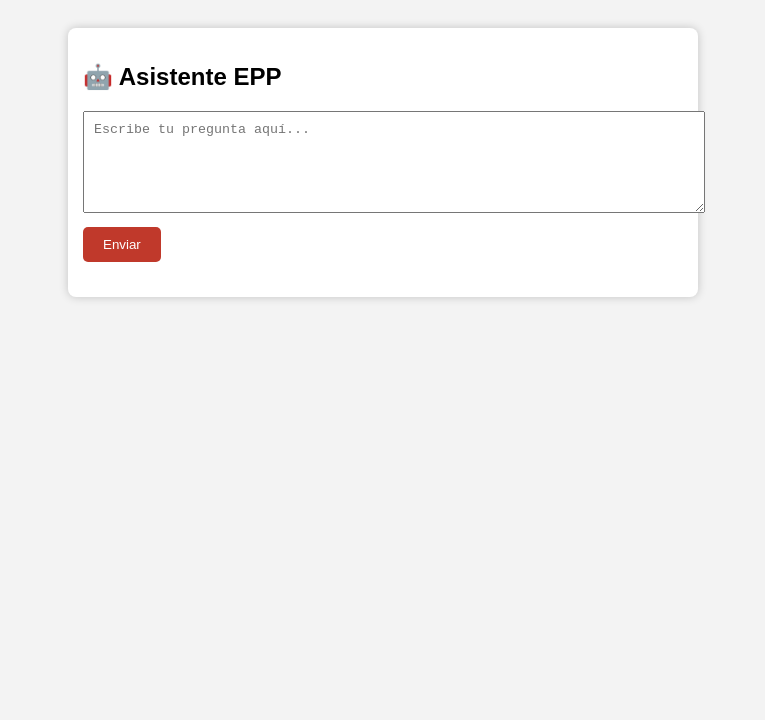
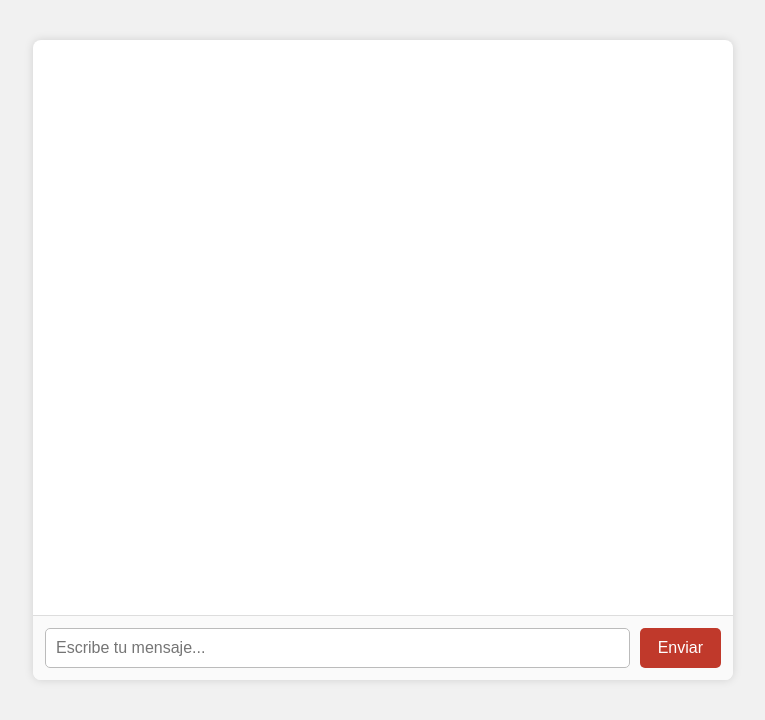
Before and after one commit to mktedpp-hue/chatbot-epp, a plain HTML site: page index.html in a window 1280 px wide. Shown: the whole page, without its empty margins (257-1022 px from the left). Drawn offline with Linux system fonts and the light colour scheme.

Commit message:
Update index.html

```diff
--- a/index.html
+++ b/index.html
@@ -2,65 +2,145 @@
 <html lang="es">
 <head>
   <meta charset="UTF-8" />
-  <title>Chatbot - Escuela Peruana de Parrilleros</title>
+  <title>Chatbot EPP - Escuela Peruana de Parrilleros</title>
+
   <style>
     body {
-      font-family: Arial;
-      background: #f3f3f3;
-      padding: 20px;
+      font-family: Arial, sans-serif;
+      background: #f1f1f1;
+      margin: 0;
+      padding: 0;
     }
+
     #chat-container {
       width: 100%;
-      max-width: 600px;
-      margin: auto;
+      max-width: 700px;
+      margin: 40px auto;
       background: white;
-      padding: 15px;
       border-radius: 8px;
-      box-shadow: 0 0 10px #0003;
+      box-shadow: 0 0 10px #0002;
+      display: flex;
+      flex-direction: column;
+      height: 80vh;
+      overflow: hidden;
     }
-    textarea {
-      width: 100%;
-      height: 80px;
+
+    #messages {
+      flex: 1;
+      padding: 20px;
+      overflow-y: auto;
+      display: flex;
+      flex-direction: column;
+      gap: 12px;
+    }
+
+    .msg-user {
+      align-self: flex-end;
+      background: #c0392b;
+      color: white;
+      padding: 10px 15px;
+      border-radius: 10px 10px 0 10px;
+      max-width: 75%;
+      white-space: pre-wrap;
+    }
+
+    .msg-bot {
+      align-self: flex-start;
+      background: #e0e0e0;
+      padding: 10px 15px;
+      border-radius: 10px 10px 10px 0;
+      max-width: 75%;
+      white-space: pre-wrap;
+    }
+
+    #input-area {
+      display: flex;
+      padding: 12px;
+      gap: 10px;
+      border-top: 1px solid #ddd;
+      background: #fafafa;
+    }
+
+    #user-input {
+      flex: 1;
+      font-size: 16px;
       padding: 10px;
-      margin-bottom: 10px;
+      border-radius: 5px;
+      border: 1px solid #bbb;
     }
-    button {
-      padding: 10px 20px;
+
+    #send-btn {
       background: #c0392b;
       color: white;
       border: none;
+      padding: 10px 18px;
+      border-radius: 5px;
       cursor: pointer;
-      border-radius: 5px;
+      font-size: 16px;
     }
-    #response {
-      margin-top: 20px;
-      white-space: pre-wrap;
+
+    #send-btn:hover {
+      background: #a5281d;
     }
   </style>
 </head>
 <body>
 
-  <div id="chat-container">
-    <h2>🤖 Asistente EPP</h2>
-    <textarea id="msg" placeholder="Escribe tu pregunta aquí..."></textarea>
-    <button onclick="sendMsg()">Enviar</button>
+<div id="chat-container">
 
-    <div id="response"></div>
+  <div id="messages"></div>
+
+  <div id="input-area">
+    <input type="text" id="user-input" placeholder="Escribe tu mensaje..." />
+    <button id="send-btn">Enviar</button>
   </div>
 
+</div>
+
 <script>
-async function sendMsg() {
-  const message = document.getElementById("msg").value;
+  const messagesDiv = document.getElementById("messages");
+  const input = document.getElementById("user-input");
+  const button = document.getElementById("send-btn");
 
-  const res = await fetch("/api/chat", {
-    method: "POST",
-    headers: { "Content-Type": "application/json" },
-    body: JSON.stringify({ message })
+  // Evento del botón
+  button.addEventListener("click", sendMessage);
+
+  // Permitir enviar con ENTER
+  input.addEventListener("keypress", function (e) {
+    if (e.key === "Enter") sendMessage();
   });
 
-  const data = await res.json();
-  document.getElementById("response").innerText = data.reply;
-}
+  function appendMessage(text, sender) {
+    const msg = document.createElement("div");
+    msg.classList.add(sender === "user" ? "msg-user" : "msg-bot");
+    msg.textContent = text;
+    messagesDiv.appendChild(msg);
+
+    // Scroll automático hacia abajo
+    messagesDiv.scrollTop = messagesDiv.scrollHeight;
+  }
+
+  async function sendMessage() {
+    const text = input.value.trim();
+    if (!text) return;
+
+    // Mostrar mensaje del usuario
+    appendMessage(text, "user");
+
+    input.value = "";
+
+    // Llamar a tu backend en Vercel
+    const res = await fetch("https://TU-PROYECTO.vercel.app/api/chat", {
+      method: "POST",
+      headers: { "Content-Type": "application/json" },
+      body: JSON.stringify({ message: text })
+    });
+
+    const data = await res.json();
+
+    // Mostrar respuesta del bot
+    appendMessage(data.reply, "bot");
+  }
 </script>
 
 </body>
```
